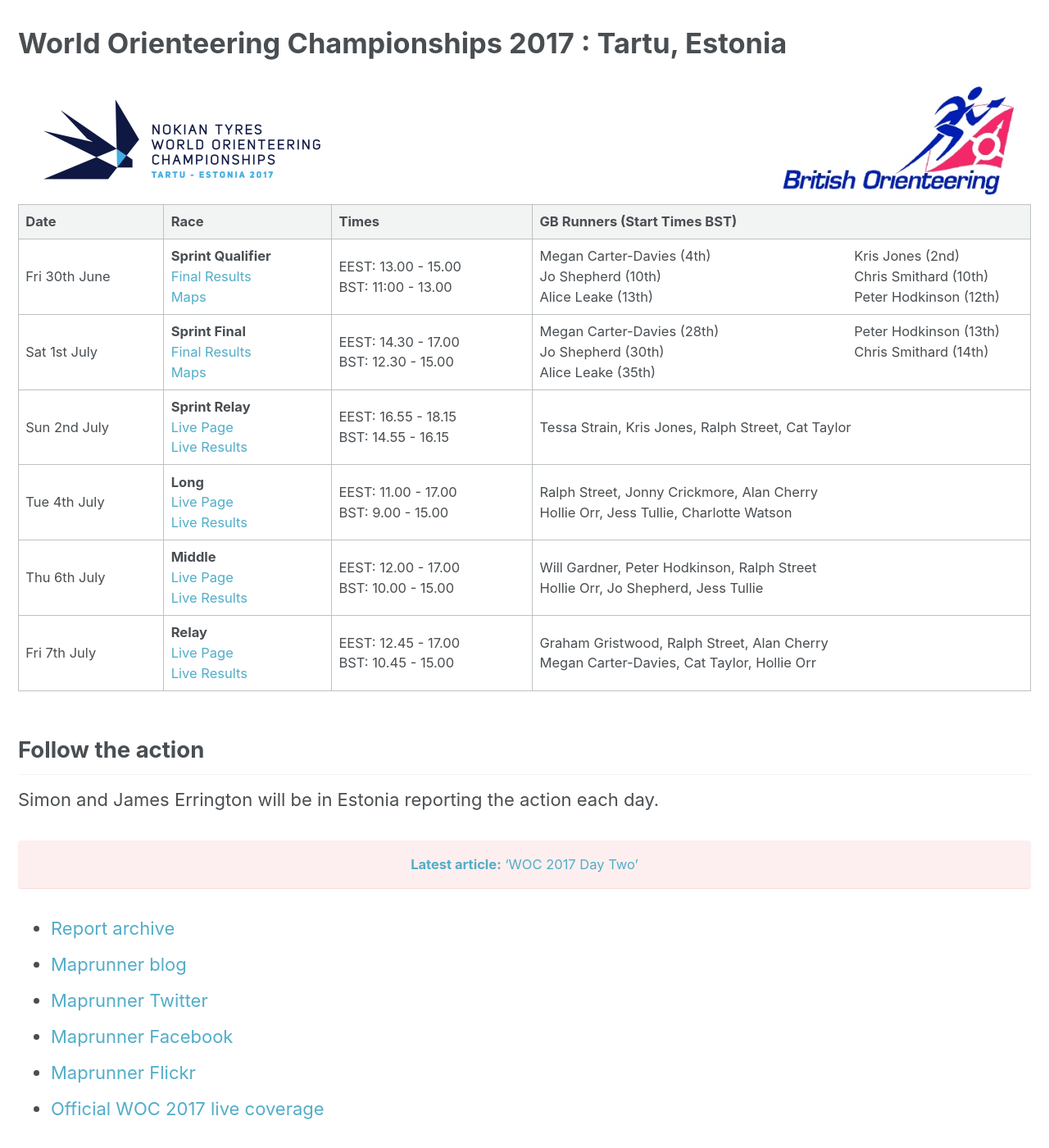
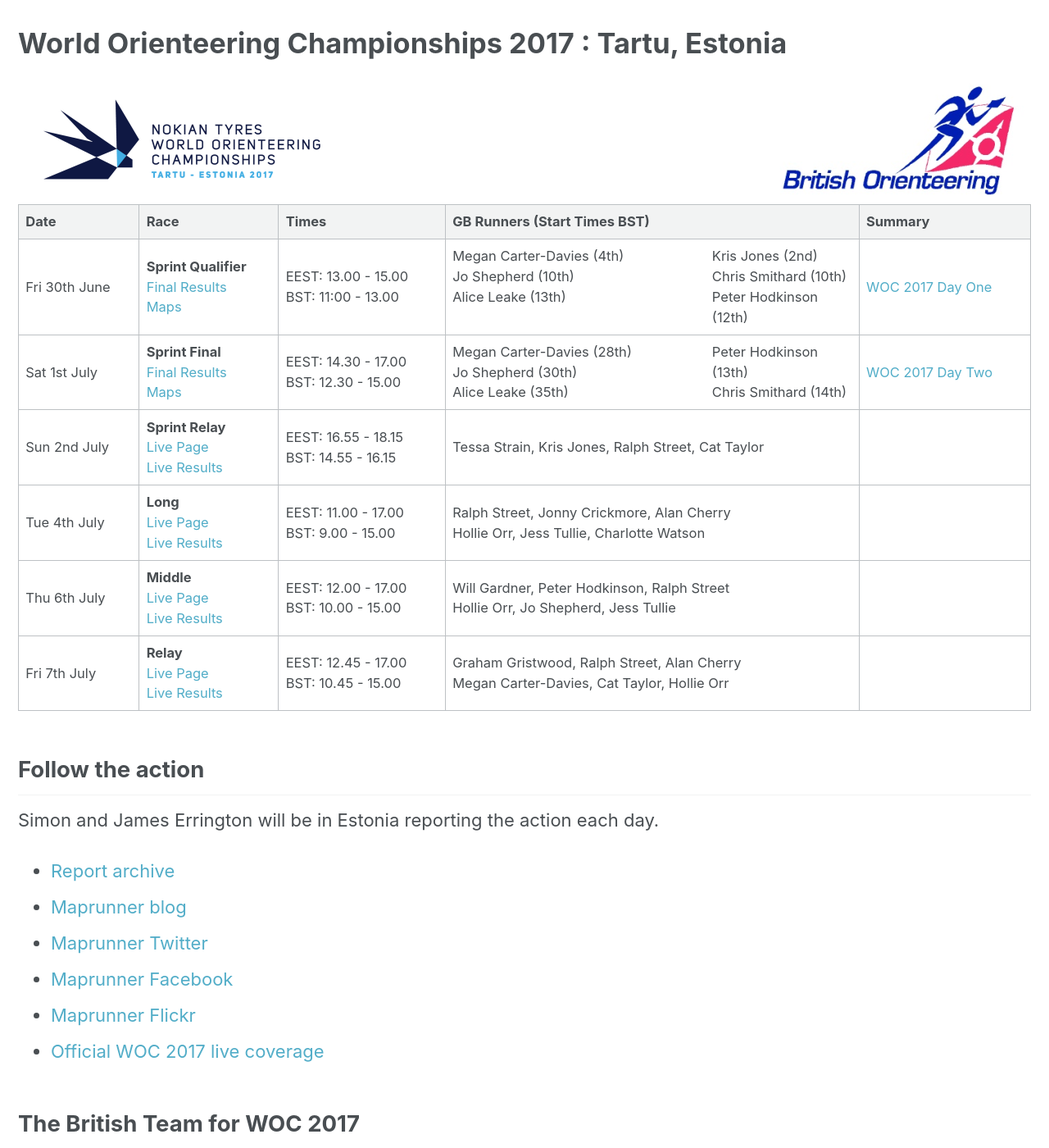
Before and after one commit to Maprunner/maprunner, a Jekyll site: the page built from _pages/woc2017.md, in a window 1280 px wide and 1400 px high, scrolled down 556 px. Shown: the whole window at 82% size. Built offline with Jekyll 4.4.1, drawn with Linux system fonts in a browser that asks for light colours.

Commit message:
Rework Front Page

```diff
--- a/_pages/woc2017.md
+++ b/_pages/woc2017.md
@@ -14,20 +14,18 @@
 ![WOC 2017 logo](/images/woc2017/WOC2017logo.png){: .align-left}
 ![BOF logo](/images/woc2017/BOFlogo.png){: .align-right}
 
-| Date | Race | Times | GB Runners (Start Times BST) |
-|------|------|-------|------------------------------|
-| Fri 30th June | **Sprint Qualifier**<br>[Final Results](http://r.emit.live/followfull.php?comp=12626&lang=en)<br>[Maps](http://woc2017.ee/live/sprint-qualification) | EEST: 13.00 - 15.00<br> BST: 11:00 - 13.00 | <span style="float:left;width:65%;">Megan Carter-Davies (4th)<br>Jo Shepherd (10th)<br>Alice Leake (13th)</span><span style="float:right;width:35%;">Kris Jones (2nd)<br>Chris Smithard (10th)<br>Peter Hodkinson (12th)</span> |
-| Sat 1st July  | **Sprint Final**<br>[Final Results](http://r.emit.live/followfull.php?comp=12627&lang=en)<br>[Maps](http://woc2017.ee/live/sprint-final) | EEST: 14.30 - 17.00<br> BST: 12.30 - 15.00  | <span style="float:left;width:65%;">Megan Carter-Davies (28th)<br>Jo Shepherd (30th)<br>Alice Leake (35th)</span><span style="float:right;width:35%;">Peter Hodkinson (13th)<br>Chris Smithard (14th)</span> |
-| Sun 2nd July  | **Sprint Relay**<br>[Live Page](http://woc2017.ee/live/sprint-relay)<br>[Live Results](http://r.emit.live/followfull.php?comp=12628&lang=en) | EEST: 16.55 - 18.15<br> BST: 14.55 - 16.15 | Tessa Strain, Kris Jones, Ralph Street, Cat Taylor                                            |
-| Tue 4th July  | **Long**<br>[Live Page](http://woc2017.ee/live/long-distance)<br>[Live Results](http://r.emit.live/followfull.php?comp=12629&lang=en) | EEST: 11.00 - 17.00<br> BST: 9.00 - 15.00  | Ralph Street, Jonny Crickmore, Alan Cherry<br> Hollie Orr, Jess Tullie, Charlotte Watson      |
-| Thu 6th July  | **Middle**<br>[Live Page](http://woc2017.ee/live/middle)<br>[Live Results](http://r.emit.live/followfull.php?comp=12630&lang=en) | EEST: 12.00 - 17.00<br> BST: 10.00 - 15.00 | Will Gardner, Peter Hodkinson, Ralph Street<br> Hollie Orr, Jo Shepherd, Jess Tullie           |
-| Fri 7th July  | **Relay**<br>[Live Page](http://woc2017.ee/live/relay)<br>[Live Results](http://r.emit.live/followfull.php?comp=12631&lang=en) | EEST: 12.45 - 17.00<br> BST: 10.45 - 15.00 | Graham Gristwood, Ralph Street, Alan Cherry<br> Megan Carter-Davies, Cat Taylor, Hollie Orr   |
+| Date | Race | Times | GB Runners (Start Times BST) | Summary |
+|------|------|-------|------------------------------|---------|
+| Fri 30th June | **Sprint Qualifier**<br>[Final Results](http://r.emit.live/followfull.php?comp=12626&lang=en)<br>[Maps](http://woc2017.ee/live/sprint-qualification) | EEST: 13.00 - 15.00<br> BST: 11:00 - 13.00 | <span style="float:left;width:65%;">Megan Carter-Davies (4th)<br>Jo Shepherd (10th)<br>Alice Leake (13th)</span><span style="float:right;width:35%;">Kris Jones (2nd)<br>Chris Smithard (10th)<br>Peter Hodkinson (12th)</span> | [WOC 2017 Day One](/woc-2017-day-one) |
+| Sat 1st July  | **Sprint Final**<br>[Final Results](http://r.emit.live/followfull.php?comp=12627&lang=en)<br>[Maps](http://woc2017.ee/live/sprint-final) | EEST: 14.30 - 17.00<br> BST: 12.30 - 15.00  | <span style="float:left;width:65%;">Megan Carter-Davies (28th)<br>Jo Shepherd (30th)<br>Alice Leake (35th)</span><span style="float:right;width:35%;">Peter Hodkinson (13th)<br>Chris Smithard (14th)</span> | [WOC 2017 Day Two](/woc-2017-day-two) |
+| Sun 2nd July  | **Sprint Relay**<br>[Live Page](http://woc2017.ee/live/sprint-relay)<br>[Live Results](http://r.emit.live/followfull.php?comp=12628&lang=en) | EEST: 16.55 - 18.15<br> BST: 14.55 - 16.15 | Tessa Strain, Kris Jones, Ralph Street, Cat Taylor | |
+| Tue 4th July  | **Long**<br>[Live Page](http://woc2017.ee/live/long-distance)<br>[Live Results](http://r.emit.live/followfull.php?comp=12629&lang=en) | EEST: 11.00 - 17.00<br> BST: 9.00 - 15.00  | Ralph Street, Jonny Crickmore, Alan Cherry<br> Hollie Orr, Jess Tullie, Charlotte Watson | |
+| Thu 6th July  | **Middle**<br>[Live Page](http://woc2017.ee/live/middle)<br>[Live Results](http://r.emit.live/followfull.php?comp=12630&lang=en) | EEST: 12.00 - 17.00<br> BST: 10.00 - 15.00 | Will Gardner, Peter Hodkinson, Ralph Street<br> Hollie Orr, Jo Shepherd, Jess Tullie | |
+| Fri 7th July  | **Relay**<br>[Live Page](http://woc2017.ee/live/relay)<br>[Live Results](http://r.emit.live/followfull.php?comp=12631&lang=en) | EEST: 12.45 - 17.00<br> BST: 10.45 - 15.00 | Graham Gristwood, Ralph Street, Alan Cherry<br> Megan Carter-Davies, Cat Taylor, Hollie Orr | |
 
 ## Follow the action
 
 Simon and James Errington will be in Estonia reporting the action each day.
-
-[**Latest article:** 'WOC 2017 Day Two'](/woc-2017-day-two){: .align-center .text-center .notice--danger}
 
 * [Report archive](articles/)
 * [Maprunner blog](https://maprunner.blogspot.co.uk/)
```
